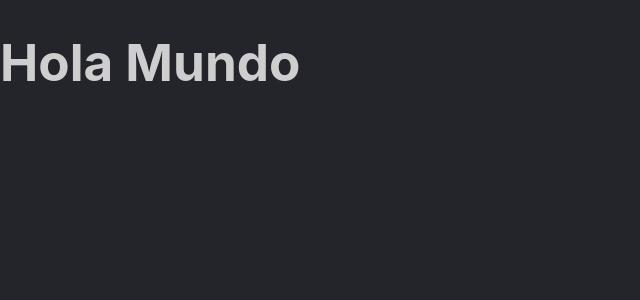
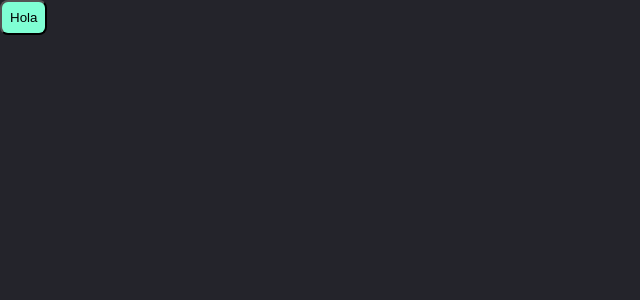
Before and after one commit to afonsecav88/films-search, a React (Vite) app: page / in a window 1280 px wide. Shown: the top 300 px of the page, without its empty margins (0-640 px from the left). Built offline with nearby package versions, Linux system fonts and the light colour scheme.

Commit message:
created container component styled

```diff
--- a/src/App.tsx
+++ b/src/App.tsx
@@ -1,5 +1,11 @@
+import { Button, Container } from './Components/StyledComponent';
+
 function App() {
-  return <h1>Hola Mundo</h1>;
+  return (
+    <Container>
+      <Button>Hola</Button>
+    </Container>
+  );
 }
 
 export default App;
--- /dev/null
+++ b/src/Components/StyledComponent/Button.ts
@@ -0,0 +1,7 @@
+import styled from 'styled-components';
+
+export const Button = styled.button`
+  background-color: aquamarine;
+  padding: 0.5rem;
+  border-radius: 0.5rem;
+`;
--- /dev/null
+++ b/src/Components/StyledComponent/Container.ts
@@ -0,0 +1,5 @@
+import styled from 'styled-components';
+export const Container = styled.section`
+  display: flex;
+
+`;
--- /dev/null
+++ b/src/Components/StyledComponent/index.ts
@@ -0,0 +1,2 @@
+export { Container } from './Container';
+export { Button } from './Button';
```
